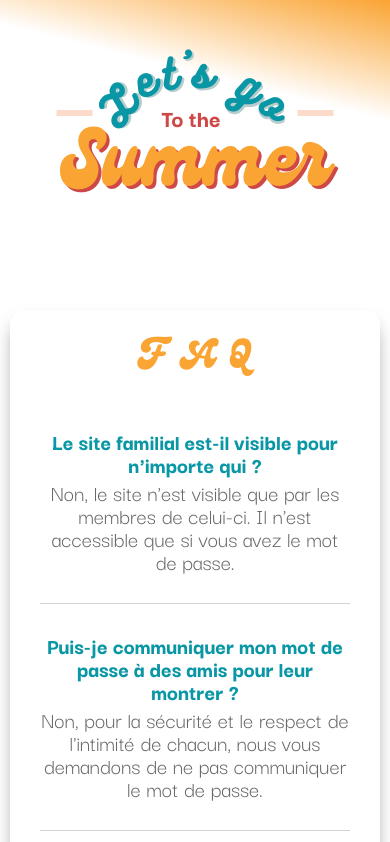
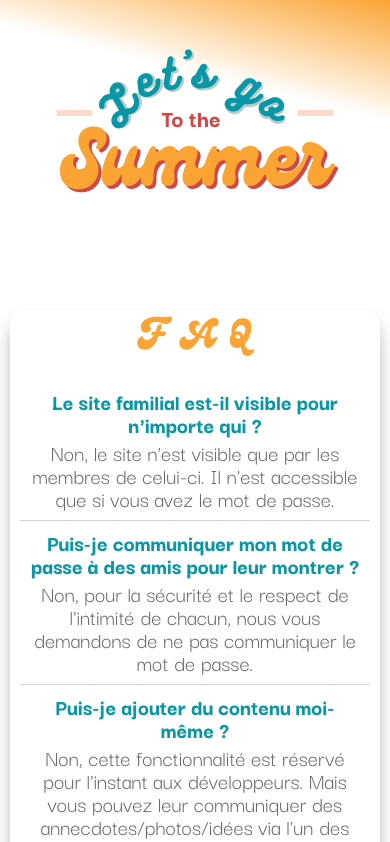
Before and after one commit to PixelsAndCookies/lets-go-to-the-summer, a React (Vite) app: page /faq in a window 390 px wide. Shown: the top 842 px of the page. Built offline with nearby package versions, Linux system fonts and the light colour scheme.

Commit message:
Update _OtherPages.scss

```diff
--- a/src/pages/_OtherPages.scss
+++ b/src/pages/_OtherPages.scss
@@ -88,3 +88,22 @@
         }
     }
 }
+
+@media screen and (max-width: 430px) {
+    article.description.otherPages {
+        margin: auto;
+        padding: 1rem;
+    }
+    .otherPages__element {
+        padding: 1rem;
+    }
+
+    .otherPages__element input,
+    .otherPages__element textarea {
+        width: 85%;
+    }
+    .otherPages__element button.btn {
+        font-size: 2rem;
+        padding: 1rem;
+    }
+}
```
